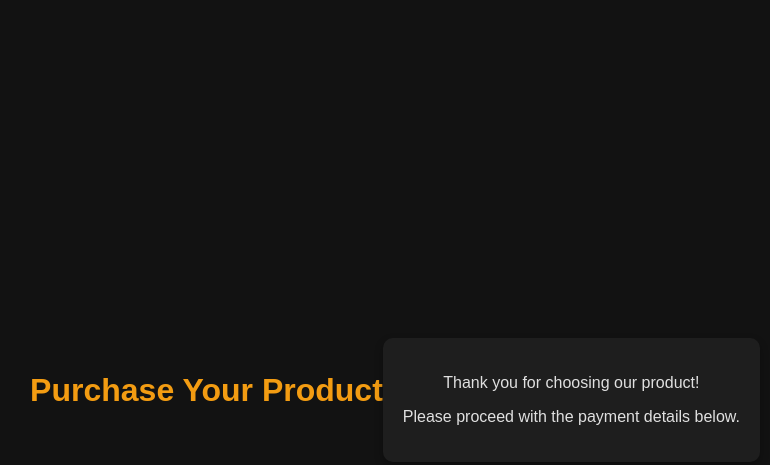
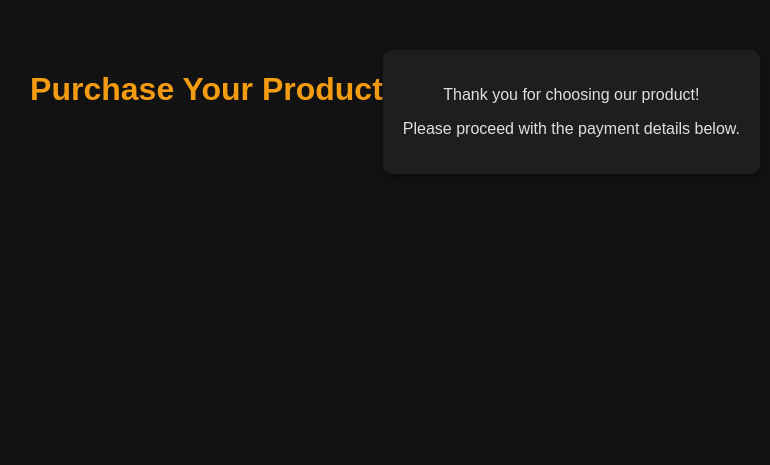
Before and after one commit to DeadmanXXXII/DeadmanXXXII.github.io, a plain HTML site: page Product/BuyNow.html in a window 1280 px wide. Shown: the whole page, without its empty margins (245-1015 px from the left). Drawn offline with Linux system fonts and the light colour scheme.

Commit message:
Update buynow.css

```diff
--- a/Product/css/buynow.css
+++ b/Product/css/buynow.css
@@ -7,8 +7,9 @@ body {
     padding: 0;
     display: flex;
     justify-content: center;
-    align-items: center;
-    height: 100vh; /* Full viewport height */
+    align-items: flex-start; /* Align items to the start of the flex container */
+    min-height: 100vh; /* Full viewport height */
+    padding-top: 50px; /* Adjust this value to move content down from the top */
 }
 
 /* Header Styles */
@@ -21,9 +22,9 @@ header {
 /* Buy Now Details Section */
 .buy-now-details {
     display: flex;
+    flex-direction: column; /* Stack items vertically */
     justify-content: center;
     align-items: center;
-    height: 80vh; /* Adjust as needed */
     text-align: center; /* Center text inside the container */
 }
 
```
